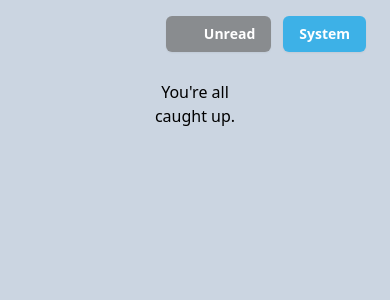
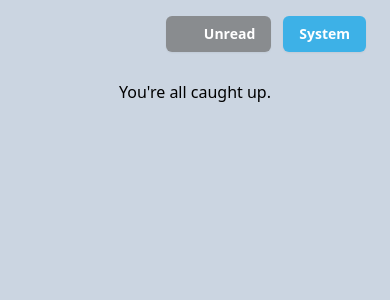
Before and after one commit to Olencki-Development/ha-repo, a SvelteKit app in the folder ha-portal/: page / in a window 390 px wide. Shown: the top 300 px of the page. Built offline with nearby package versions, Linux system fonts and the light colour scheme; some icons are missing.

Commit message:
Add embeded mode to ha-portal

```diff
--- a/ha-portal/src/routes/+layout.svelte
+++ b/ha-portal/src/routes/+layout.svelte
@@ -4,6 +4,7 @@
 	import '../app.scss';
 	import { fade } from 'svelte/transition';
 	import { browser } from '$app/environment';
+	import { page } from '$app/stores';
 
 	/**
 	 * Reactive vars
@@ -15,6 +16,7 @@
 		($theme.color === ColorTheme.SYSTEM &&
 			browser &&
 			window.matchMedia('(prefers-color-scheme: dark)').matches);
+	$: isEmbeded = $page.url.searchParams.get('embed') === 'true';
 
 	/**
 	 * Event handlers
@@ -45,6 +47,7 @@
 
 <div class:dark={darkMode} on:click={() => handleCloseFiltersDropdown()}>
 	<div class="w-full min-h-screen bg-slate-300 dark:bg-slate-900 dark:text-white">
+		{#if !isEmbeded}
 			<div class="w-full fixed flex py-4 px-6 justify-end">
 				<div class="flex gap-3">
 					<div class="relative inline-block text-left">
@@ -116,7 +119,8 @@
 					</div>
 				</div>
 			</div>
-		<div class="px-6 pt-20 py-4 h-100">
+		{/if}
+		<div class={`p-6 ${isEmbeded ? '' : 'pt-20'} h-100`}>
 			<slot />
 		</div>
 	</div>
--- a/ha-portal/src/routes/+page.svelte
+++ b/ha-portal/src/routes/+page.svelte
@@ -30,7 +30,7 @@
 </script>
 
 <div class="w-full flex justify-center">
-	<div class="flex flex-col w-1/3 gap-6">
+	<div class="flex flex-col md:w-2/3 lg:w-1/3 w-full gap-6">
 		{#each filteredNotifications as notification (notification.notification_id)}
 			<div
 				class={`tile ${
```
Lines whose indentation alone changed are shown as unchanged.
